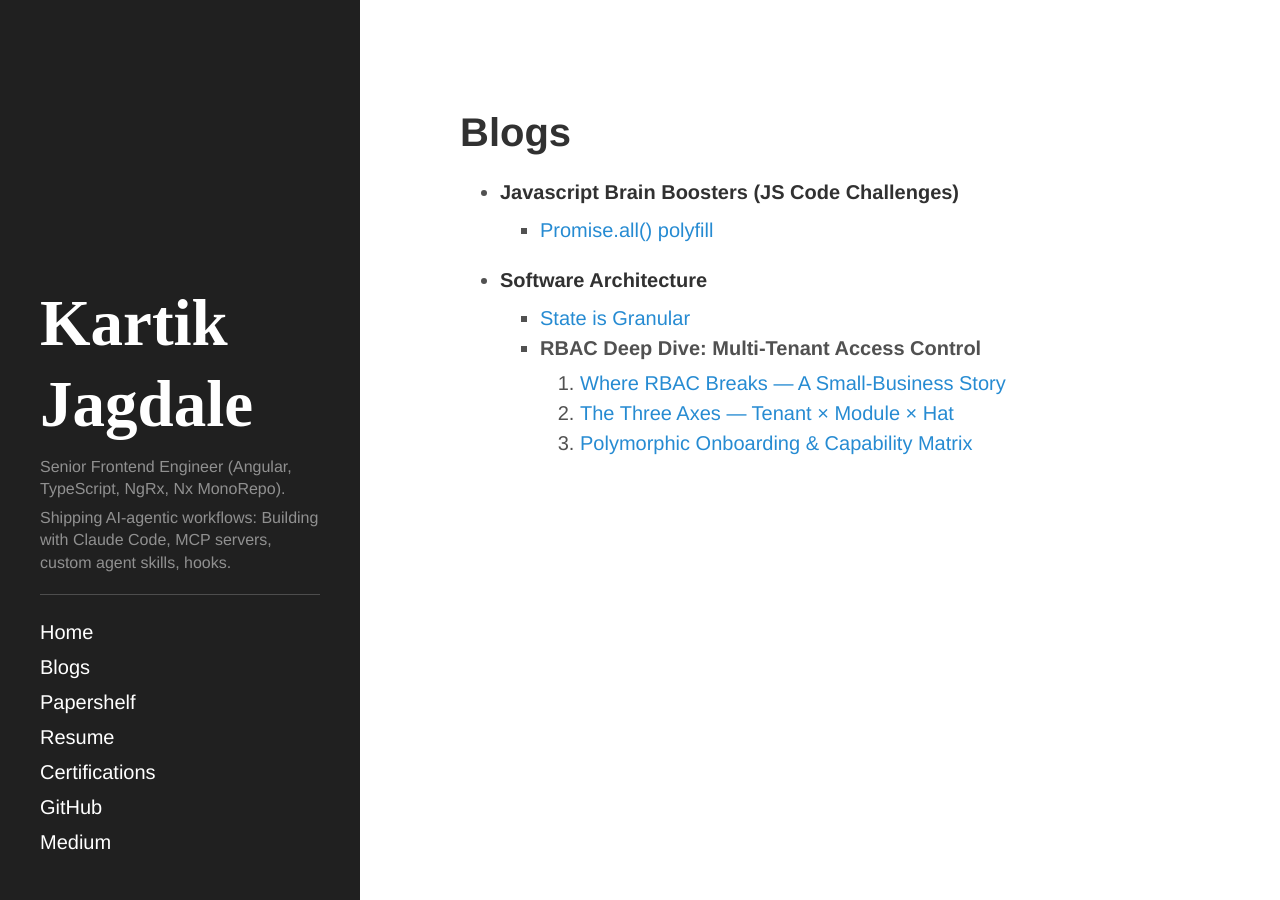
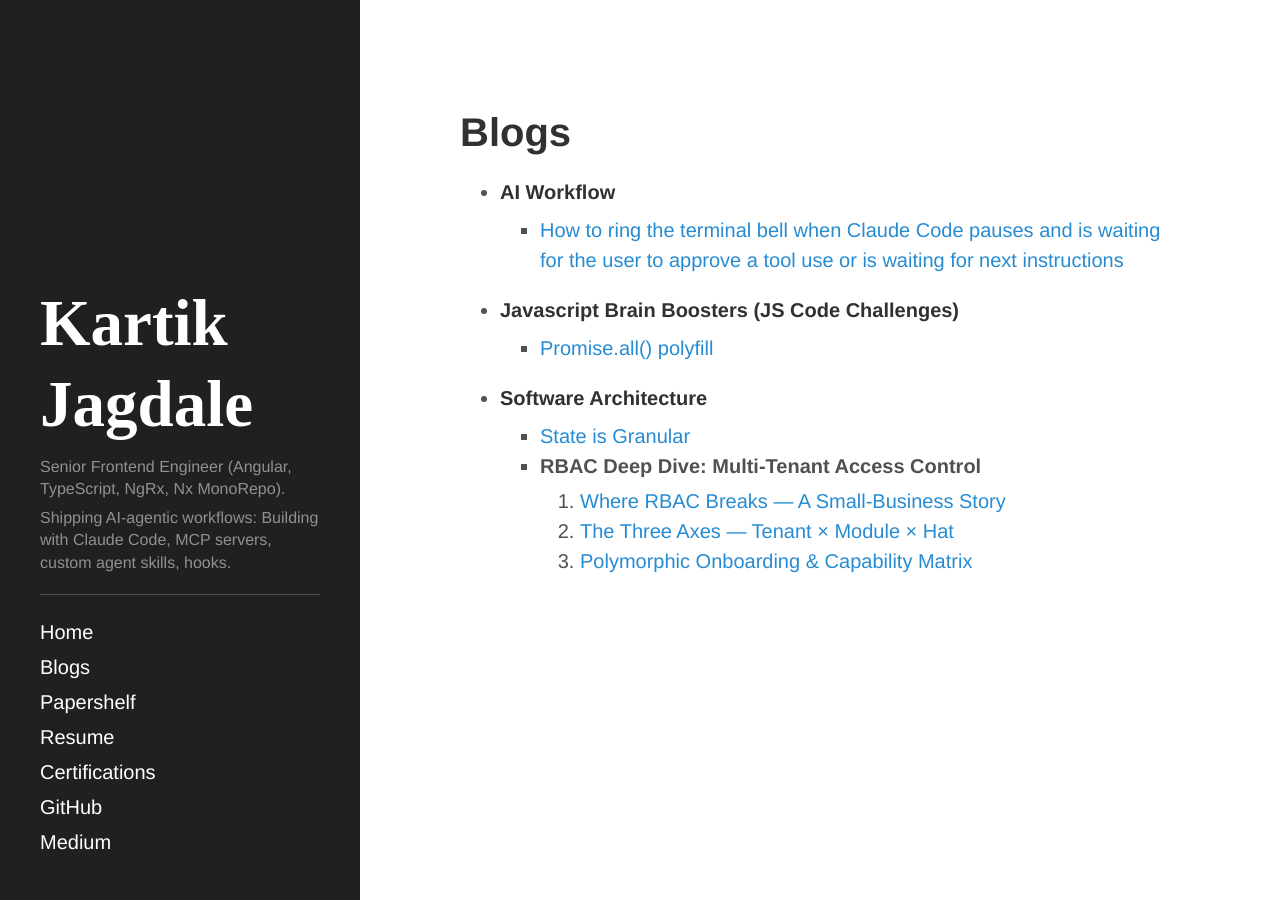
Before and after one commit to kartikjagdale/kartikjagdale.github.io, a Jekyll site: the page built from blogs.md, in a window 1280 px wide. Built offline with Jekyll 4.4.1, drawn with Linux system fonts in a browser that asks for light colours; Markdown is read by kramdown in place of the engine named in the settings.

Commit message:
added blog for claude ai notifications

```diff
--- a/_data/blogs.yml
+++ b/_data/blogs.yml
@@ -10,6 +10,11 @@
 #   topics:
 #     - title:  Low Level System Design Basics
 #       slug: lld-basics
+- title: AI Workflow
+  slug: ai-workflow
+  topics:
+    - title: How to ring the terminal bell when Claude Code pauses and is waiting for the user to approve a tool use or is waiting for next instructions
+      slug: ring-terminal-bell-when-claude-code-pauses
 - title: Javascript Brain Boosters (JS Code Challenges)
   slug: javascript-brain-boosters
   topics:
```
Also changed, not shown: blogs/ai-workflow/0_ring-terminal-bell-when-claude-code-pauses.md (added, +88 -0 lines).
